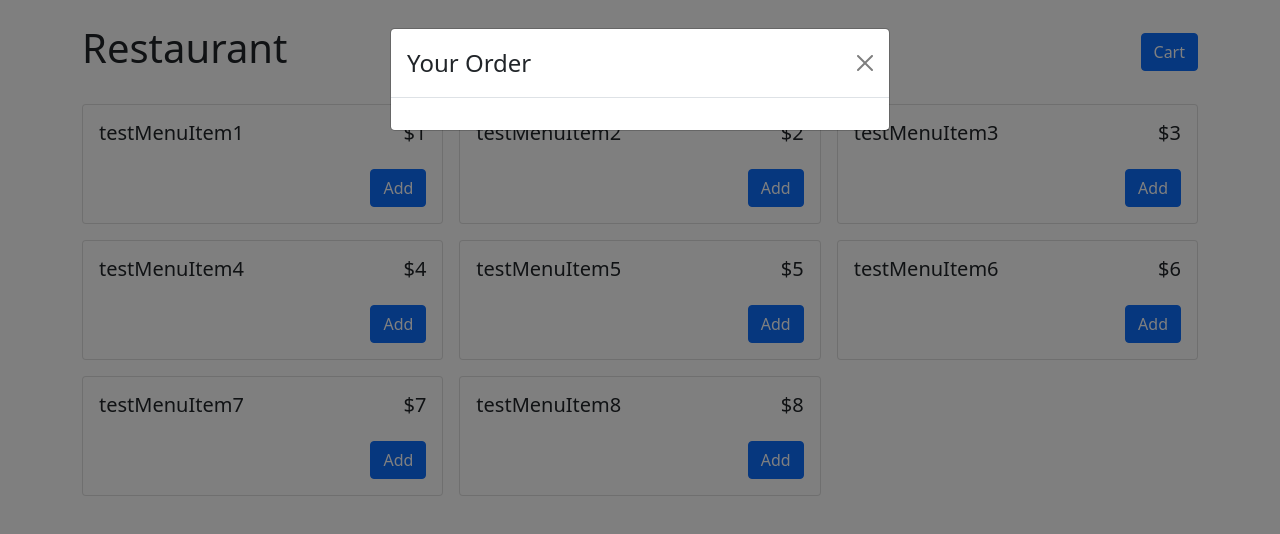
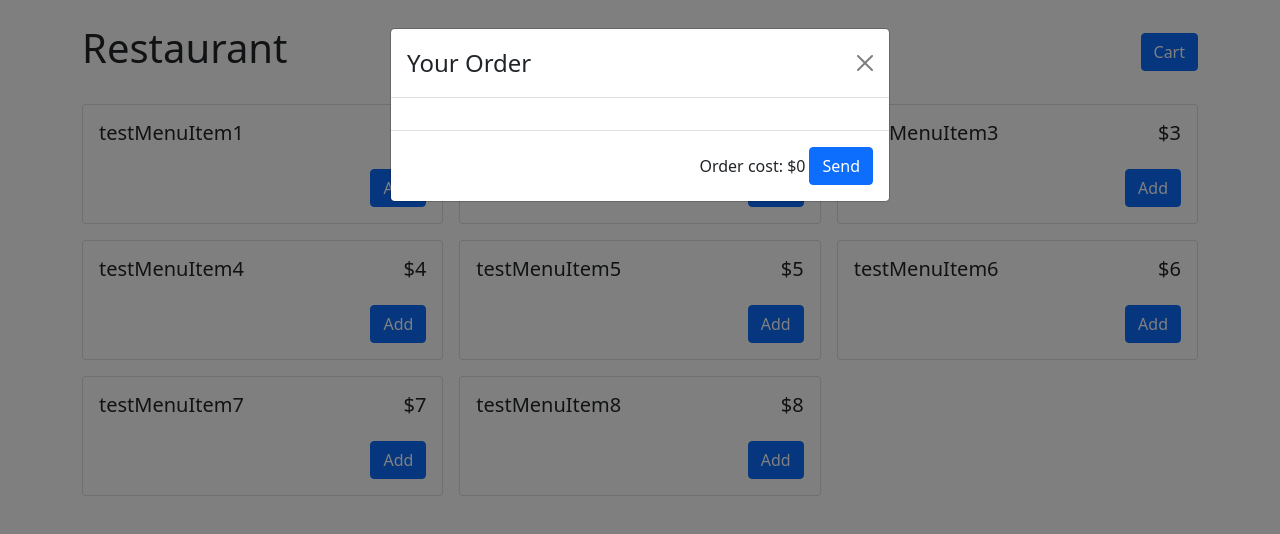
Before and after one commit to g8shen/Restaurant-Order, a React (Create React App) app: page / in a window 1280 px wide. Both pictures are taken after a click on the button "Cart". Shown: the top 534 px of the page. Built offline with nearby package versions, Linux system fonts and the light colour scheme.

Commit message:
delete order items and total cost

```diff
--- a/package.json
+++ b/package.json
@@ -10,6 +10,7 @@
     "react": "^18.2.0",
     "react-bootstrap": "^2.5.0",
     "react-dom": "^18.2.0",
+    "react-icons": "^4.6.0",
     "react-scripts": "5.0.1",
     "uuid": "^9.0.0",
     "web-vitals": "^2.1.4"
--- a/src/App.js
+++ b/src/App.js
@@ -9,6 +9,7 @@ import { useMenus } from "./contexts/MenuContexts"
 function App() {
   const [showOrderModal, setShowOrderModal] = useState(false)
   const { menuItems } = useMenus()
+  var test = 1
   return (
     <>
     <Container className="my-4">
--- a/src/components/MenuItem.js
+++ b/src/components/MenuItem.js
@@ -1,6 +1,5 @@
 import { Button, Card, Stack } from "react-bootstrap"
 import { useMenus } from "../contexts/MenuContexts"
-import { useEffect } from "react";
 
 export default function MenuItem({
 name,
--- a/src/components/OrderModal.js
+++ b/src/components/OrderModal.js
@@ -1,21 +1,34 @@
-import { Modal } from "react-bootstrap"
+import { Modal, Button } from "react-bootstrap"
 import { useMenus } from "../contexts/MenuContexts"
+import { FaTrash } from 'react-icons/fa';
+import { useEffect, useState } from "react";
 
 export default function OrderModal({ show, handleClose }) {
     const { items } = useMenus()
-
+    const { deleteItem } = useMenus()
+    const [totalPrice, setTotalPrice] = useState(0)
+    useEffect(() => {
+        var newPrice = 0
+        for(let i=0; i<items.length; i++){
+            newPrice = newPrice + items[i].price
+        }
+        setTotalPrice(newPrice)
+      });
     return (
-        <Modal show={show} onHide={handleClose}>
+        <Modal show={show} onHide={handleClose} >
             <Modal.Header closeButton>
                 <Modal.Title>Your Order</Modal.Title>
             </Modal.Header>
             <Modal.Body>
                 <div>
                 {items.map(function(orderItem, idx){
-                    return (<li key={idx}>{orderItem.name}, {orderItem.price}</li>)
+                    return (<li className="mt-4" key={idx}>{orderItem.name}, {orderItem.price}<Button style={{position: "absolute", right: 15}} onClick={ () => deleteItem(orderItem.id)}>  <FaTrash /> </Button></li>)
                 })}
                 </div>
             </Modal.Body>
+            <Modal.Footer>
+                Order cost: ${totalPrice} <Button> Send </Button>
+            </Modal.Footer>
         </Modal>
     )
 }
--- a/src/contexts/MenuContexts.js
+++ b/src/contexts/MenuContexts.js
@@ -25,10 +25,11 @@ export const MenuProvider = ({ children }) => {
         console.log(items)
     }
 
-    function deleteItem({ id }){
+    function deleteItem( id ){
         setItems(prevItems => {
             return prevItems.filter(items => items.id !== id)
         })
+        console.log(items)
     }
     return (
         <MenuContext.Provider value={{
```
Also changed, not shown: 1 other file (tests, documents, lock files or other folders).
